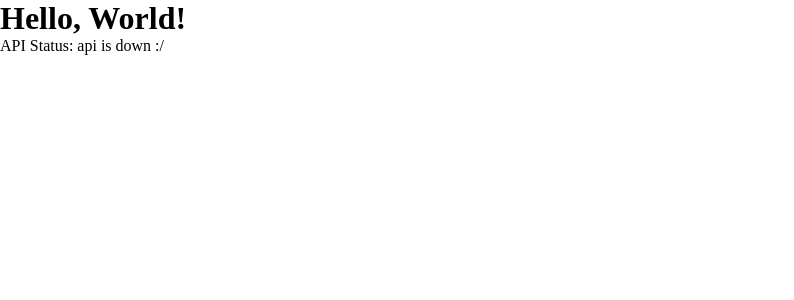
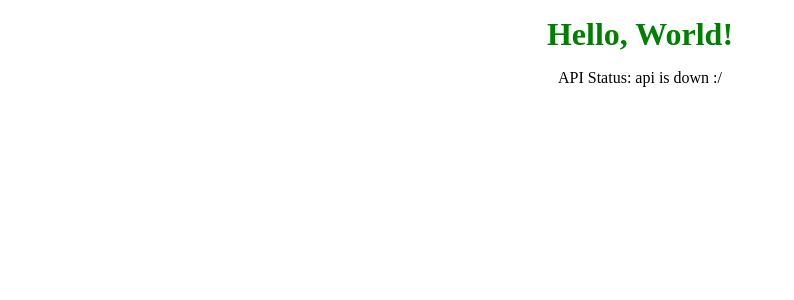
Before and after one commit to The-Three-Codemigos/grace_shopper, a React (Create React App) app: page / in a window 1280 px wide. Shown: the top 300 px of the page, without its empty margins (0-794 px from the left). Built offline with nearby package versions, Linux system fonts and the light colour scheme; no server answers.

Commit message:
add: yaml ref instructions, css support

```diff
--- a/routes/index.js
+++ b/routes/index.js
@@ -12,4 +12,6 @@ apiRouter.get('/health', (req, res, next) => {
   });
 });
 
+// place your routers here
+
 module.exports = apiRouter;
--- a/src/components/App.js
+++ b/src/components/App.js
@@ -1,29 +1,29 @@
 import React, { useState, useEffect } from 'react';
-// this function is defined in our front-end api directory
-// you can think of that directory as a collection of services
-// where each service makes a network request to retrieve
-// information from our express server's /api route
+// getAPIHealth is defined in our axios-services directory index.js
+// you can think of that directory as a collection of api adapters
+// where each adapter fetches specific info from our express server's /api route
 import { getAPIHealth } from '../axios-services';
+import '../style/App.css';
 
 const App = () => {
   const [APIHealth, setAPIHealth] = useState('');
 
   useEffect(() => {
-    // follow this pattern inside your useEffect calls
-    // create an async function that will wrap your axios service adapter
+    // follow this pattern inside your useEffect calls:
+    // first, create an async function that will wrap your axios service adapter
     // invoke the adapter, await the response, and set the data
     const getAPIStatus = async () => {
       const { healthy } = await getAPIHealth();
       setAPIHealth(healthy ? 'api is up! :D' : 'api is down :/');
     };
 
-    // after you've defined your getter above
-    // invoke it here, inside the useEffect callback
+    // second, after you've defined your getter above
+    // invoke it immediately after its declaration, inside the useEffect callback
     getAPIStatus();
   }, []);
 
   return (
-    <div className="App">
+    <div className="app-container">
       <h1>Hello, World!</h1>
       <p>API Status: {APIHealth}</p>
     </div>
--- a/src/index.js
+++ b/src/index.js
@@ -1,11 +1,8 @@
 import React from 'react';
 import ReactDOM from 'react-dom';
+import { App } from './components';
+// css stylesheets can be created for each component
+// place them in the src/style directory, and import them like this:
+import './style/index.css';
 
-import {
-  App
-} from './components';
-
-ReactDOM.render(
-  <App />,
-  document.getElementById('root')
-);
+ReactDOM.render(<App />, document.getElementById('root'));
--- /dev/null
+++ b/src/style/App.css
@@ -0,0 +1,13 @@
+.app-container {
+  display: flex;
+  flex-direction: column;
+  align-items: center;
+  justify-content: center;
+  width: 100%;
+  height: 100%;
+}
+
+.app-container h1 {
+  color: var(--green);
+  padding: 1rem;
+}
--- /dev/null
+++ b/src/style/index.css
@@ -0,0 +1,17 @@
+:root {
+  /* define variables here */
+  --green: green;
+  --red: red;
+  --blue: blue;
+}
+
+html {
+  touch-action: manipulation;
+}
+
+body {
+  margin: 0;
+  padding: 0;
+  height: 100vh;
+  width: 100vw;
+}
```
Also changed, not shown: 1 other file (tests, documents, lock files or other folders).
